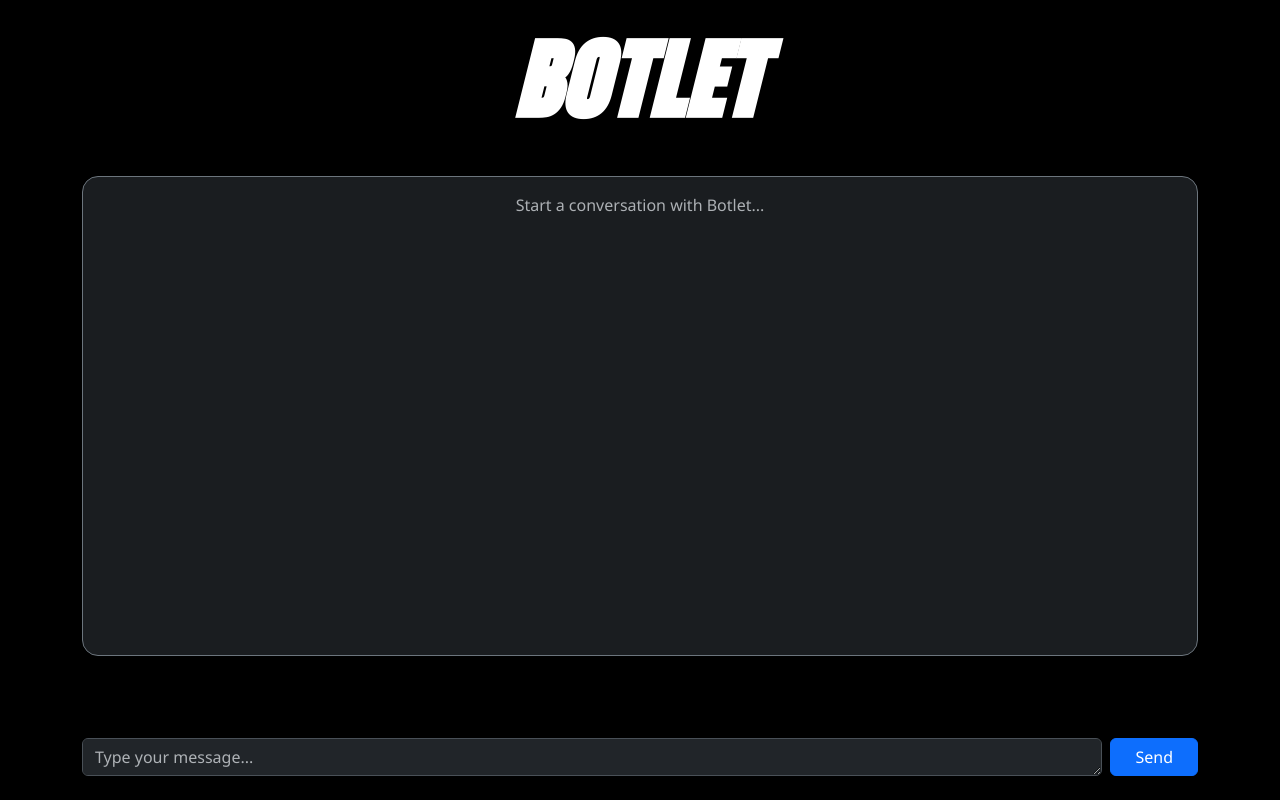
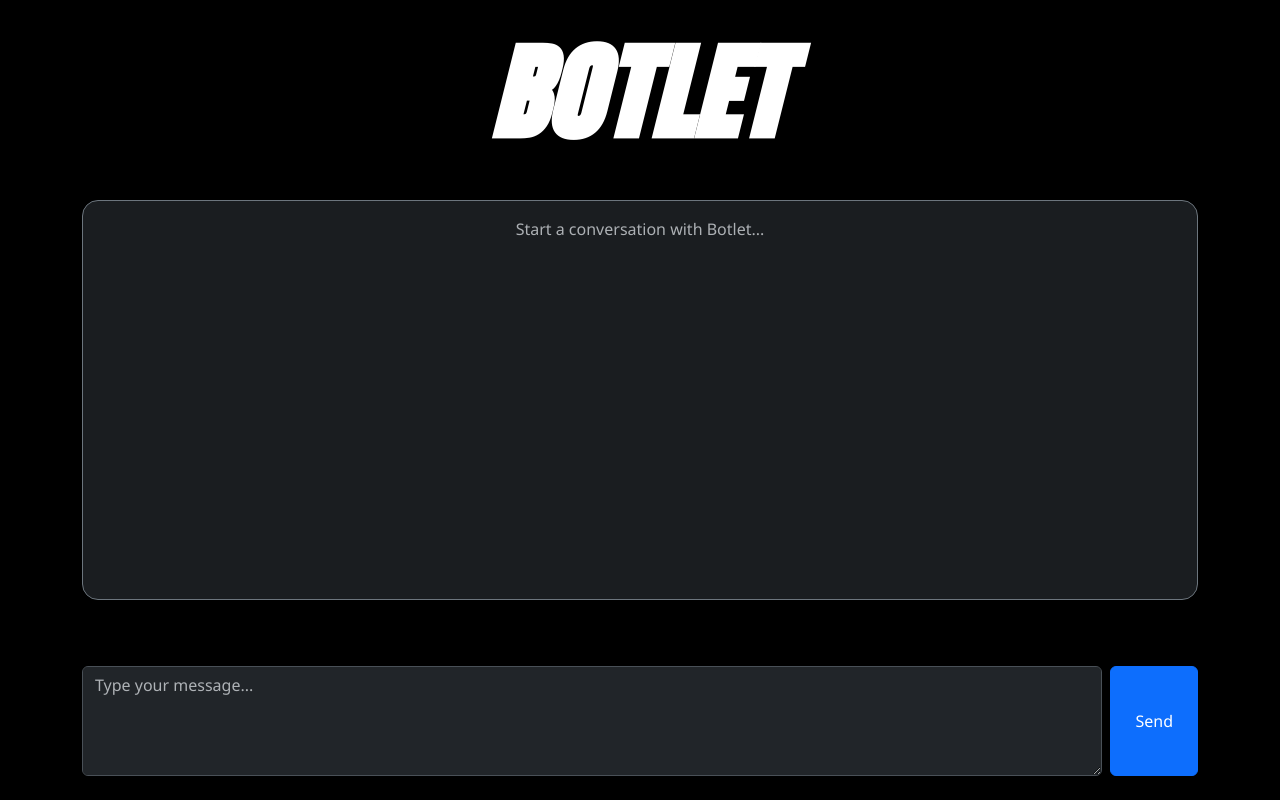
Before and after one commit to SR-005/Botlet, a Flask app: page / in a window 1280 px wide. Run offline with Flask 3, Linux system fonts and the light colour scheme.

Commit message:
adjusting heading

```diff
--- a/static/style.css
+++ b/static/style.css
@@ -13,11 +13,11 @@ body {
     font-family: "Brunson";
     letter-spacing: 3px;
     font-style: italic;
-    font-size: 100px;
+    font-size: 120px;
 }
 
 #chat-box {
-  max-height: 60vh;
+  max-height: 50vh;
   background-color: #161b22;
   scroll-behavior: smooth;
 }
--- a/templates/index.html
+++ b/templates/index.html
@@ -30,7 +30,7 @@
 
       <!-- ✏️ Form: Textarea + Button in 1 row -->
       <form method="POST" class="d-flex gap-2 pb-4">
-        <textarea name="userinput" rows="1" class="form-control flex-grow-1" placeholder="Type your message..." required></textarea>
+        <textarea name="userinput" rows="4" class="form-control flex-grow-1" placeholder="Type your message..." required></textarea>
         <button type="submit" class="btn btn-primary px-4">Send</button>
       </form>
 
```
